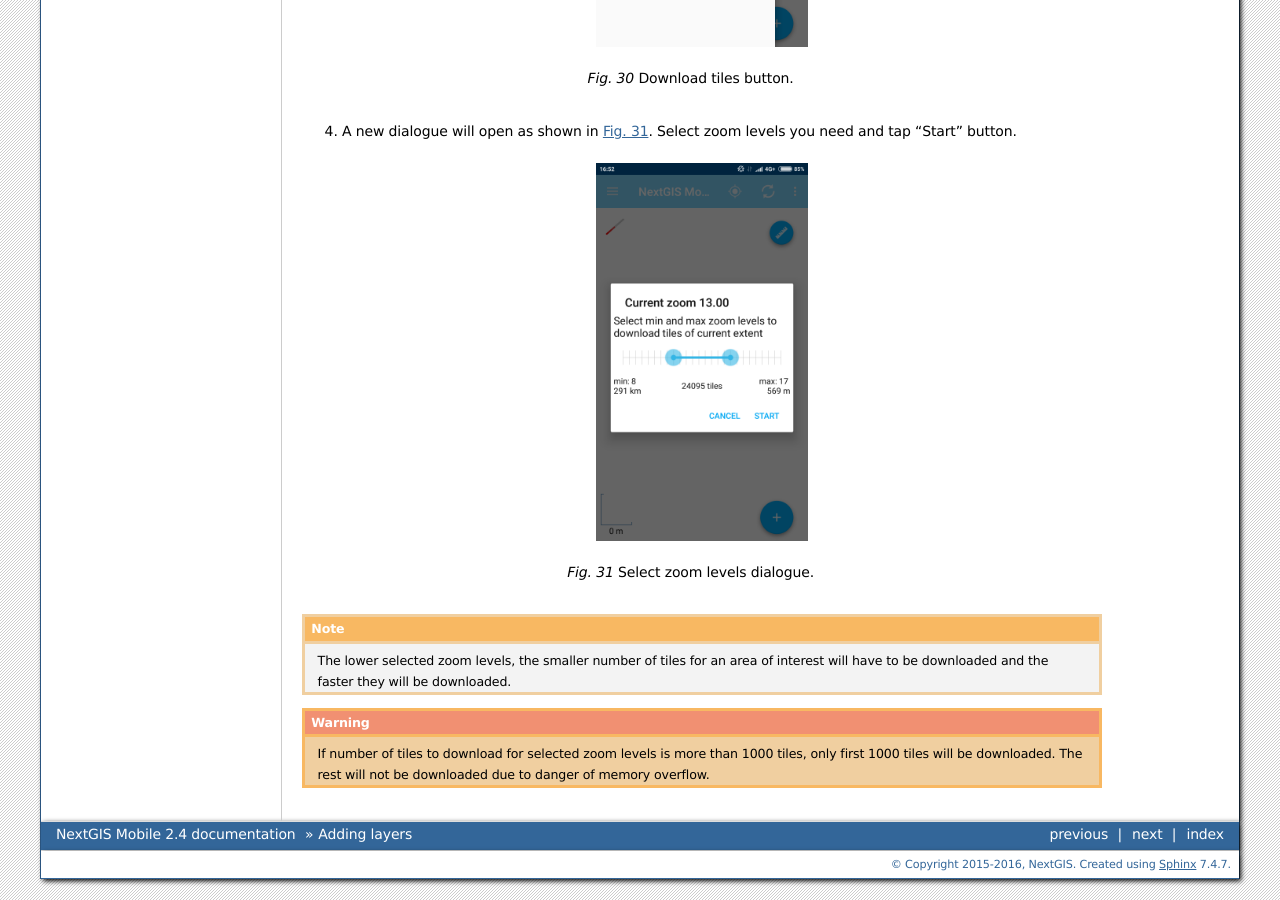
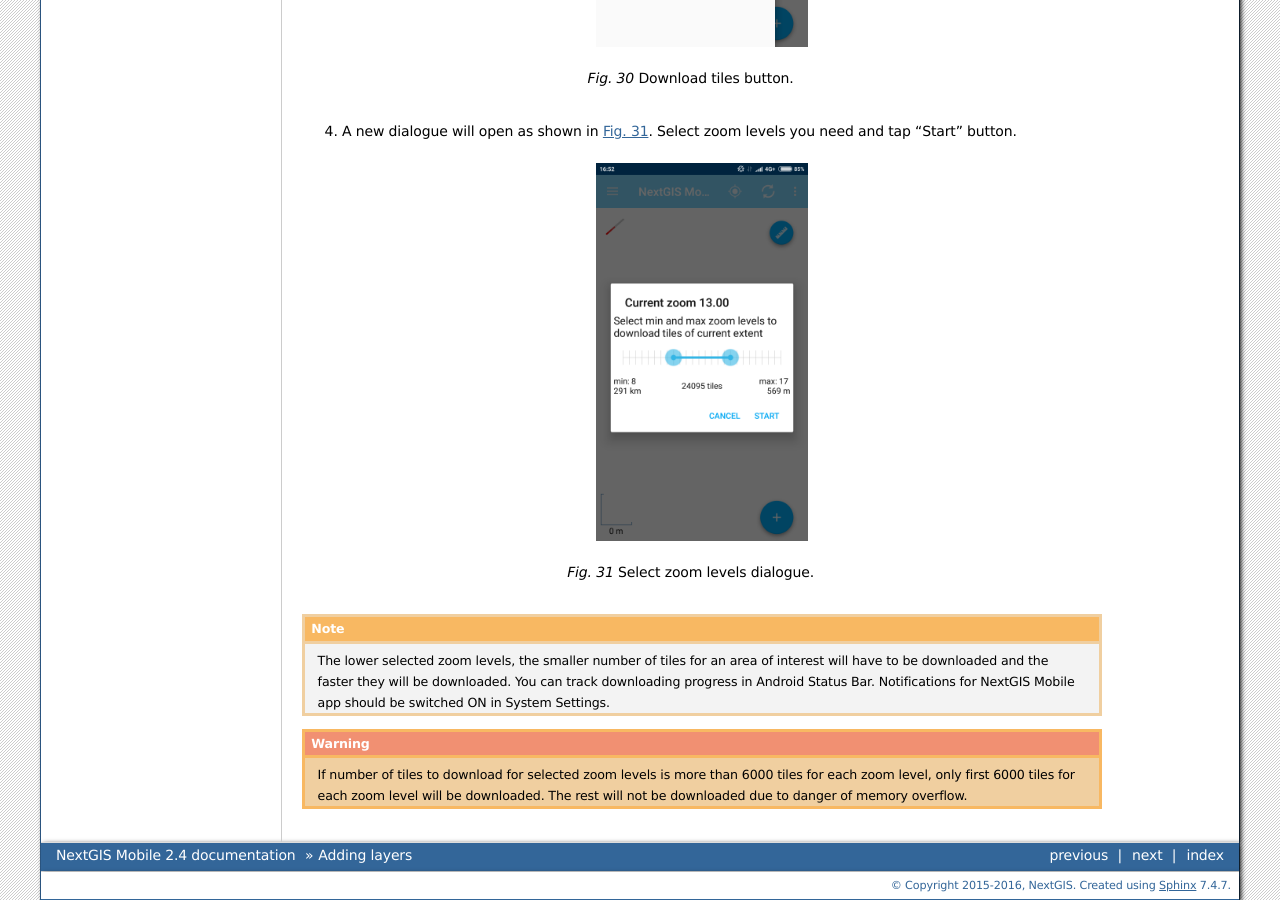
Before and after one commit to nextgis/docs_ngmobile, a Sphinx documentation site: the page built from source/load_geodata.rst, in a window 1280 px wide and 900 px high, scrolled down 13655 px. Built offline with Sphinx 7.4.7, drawn with Linux system fonts in a browser that asks for light colours; formulas are drawn with MathJax 3.

Commit message:
update tiles caching info

```diff
--- a/source/load_geodata.rst
+++ b/source/load_geodata.rst
@@ -359,7 +359,7 @@ You can work **Offline** with raster layers created from external geoservices. I
    Select zoom levels dialogue.
 
 .. note::
-   The lower selected zoom levels, the smaller number of tiles for an area of interest will have to be downloaded and the faster they will be downloaded.
+   The lower selected zoom levels, the smaller number of tiles for an area of interest will have to be downloaded and the faster they will be downloaded. You can track downloading progress in Android Status Bar. Notifications for NextGIS Mobile app should be switched ON in System Settings.
 
 .. warning::
-   If number of tiles to download for selected zoom levels is more than 1000 tiles, only first 1000 tiles will be downloaded. The rest will not be downloaded due to danger of memory overflow.
+   If number of tiles to download for selected zoom levels is more than 6000 tiles for each zoom level, only first 6000 tiles for each zoom level will be downloaded. The rest will not be downloaded due to danger of memory overflow.
```
